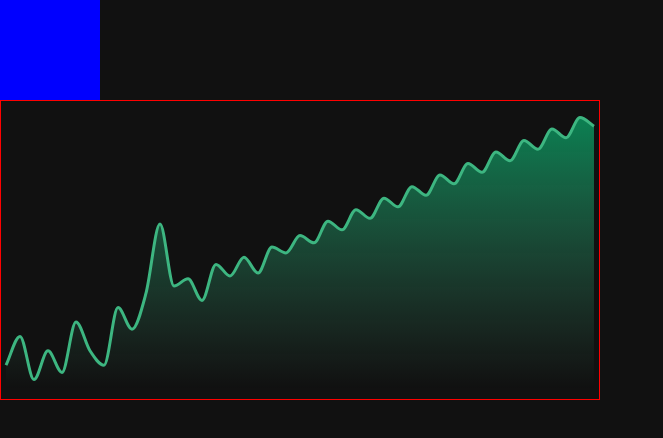
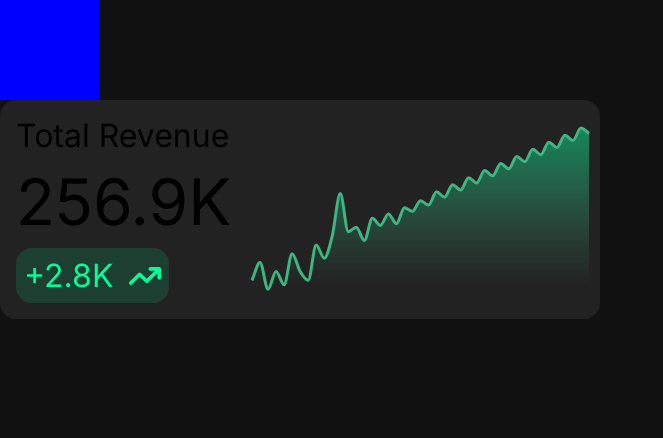
Before and after one commit to bogdanblazhkevych/motion-proto, a Next.js app: page /dashboard in a window 1280 px wide. Shown: the top 438 px of the page, without its empty margins (0-663 px from the left). Built offline with nearby package versions, Linux system fonts and the light colour scheme.

Commit message:
finished revenue module

```diff
--- a/package.json
+++ b/package.json
@@ -20,6 +20,7 @@
     "@types/react-dom": "^18",
     "chart.js": "^4.4.1",
     "react-chartjs-2": "^5.2.0",
+    "react-icons": "^5.0.1",
     "typescript": "^5"
   }
 }
--- a/src/app/components/revenue/revenue.tsx
+++ b/src/app/components/revenue/revenue.tsx
@@ -2,6 +2,8 @@
 
 import { useEffect, useRef, useState } from 'react'
 import { RevenueDataInterface, revenueData } from '../colab/data'
+import { FaArrowTrendUp } from "react-icons/fa6";
+import { FaArrowTrendDown } from "react-icons/fa6";
 import { Line } from 'react-chartjs-2';
 import styles from './styles.module.css'
 import {
@@ -20,6 +22,10 @@ import { Chart } from 'react-chartjs-2'
 
 
 export default function Revenue() {
+    const [gradient, setGradient] = useState<CanvasGradient>()
+    const [borderColor, setBorderColor] = useState<string>()
+    const [metrics, setMetrics] = useState<{change: number, total: number}>({change: 0, total: 0})
+
     const chartRef = useRef<ChartJS>(null);
     ChartJS.register(
         CategoryScale,
@@ -32,25 +38,27 @@ export default function Revenue() {
         Filler
     )
 
-    const [gradient, setGradient] = useState<CanvasGradient>()
-    const [borderColor, setBorderColor] = useState<string>()
 
     useEffect(() => {
+        const metrics = getRevenueDataMetrics();
+        setMetrics(metrics);
+    }, [])
+
+    useEffect(() => {
+
         const chart = chartRef.current;
         if (!chart) return
         const ctx = chart.ctx
         if (!ctx) return
-        const gradient = createGradient(ctx, chart.chartArea.height, revenueData)
+        const gradient = createGradient(ctx, chart.chartArea.height)
         setGradient(gradient)
-        const borderColor = createBorderColor(revenueData);
+        const borderColor = createBorderColor();
         setBorderColor(borderColor)
-    }, [])
+    }, [metrics])
 
-    const createGradient = (ctx: CanvasRenderingContext2D, height: number, data: RevenueDataInterface[]): CanvasGradient => {
-        const dataList = data.map((node) => node.revenue)
-        const change = calculateChange(dataList);
+    const createGradient = (ctx: CanvasRenderingContext2D, height: number): CanvasGradient => {
         var gradient = ctx.createLinearGradient(0, 0, 0, height);
-        if (change > 0) {
+        if (metrics.change > 0) {
             gradient.addColorStop(0, 'rgba(0, 255, 155,0.5)');
             gradient.addColorStop(1, 'rgba(101,214,164,0)');
         } else {
@@ -60,24 +68,43 @@ export default function Revenue() {
         return gradient
     }
 
-    const createBorderColor = (data: RevenueDataInterface[]): string => {
-        const dataList = data.map((node) => node.revenue)
-        const change = calculateChange(dataList);
-        if (change > 0) {
+    const createBorderColor = (): string => {
+        if (metrics.change > 0) {
             return 'rgb(61,182,129)'
         } else {
             return 'rgb(229,82,100)'
         }
     }
 
-    const calculateChange = (data: number[]) => {
-        return data.reduce((total, current, index, array) => {
+    const calculateArrayMetrics = (data: number[]): {
+        change: number,
+        total: number
+    } => {
+        return data.reduce((prev, current, index, array) => {
             if (current > array[index - 1]) {
-                return total + current
+                return {
+                    change: prev.change + current,
+                    total: prev.total + current
+                }
             } else {
-                return total - current
+                return {
+                    change: prev.change - current,
+                    total: prev.total + current
+                }
             }
-        })
+        }, {change: data[0], total: data[0]})
+    }
+
+    const getRevenueDataMetrics = () => {
+        const dataList = revenueData.map((node) => node.revenue)
+        return calculateArrayMetrics(dataList);
+    }
+
+    const inCurrency = (number: number) => {
+        return Intl.NumberFormat('en-US', {
+            notation: "compact",
+            maximumFractionDigits: 1
+        }).format(number);
     }
 
     const data = {
@@ -119,7 +146,26 @@ export default function Revenue() {
 
     return (
         <div className={styles.revenuewrapper}>
-            <Chart ref={chartRef} type='line' data={data} options={options} />
+            <div className={styles.headingwrapper}>
+                <div className={styles.title}>
+                    Total Revenue
+                </div>
+                <div className={styles.headingmetric}>
+                    {inCurrency(metrics.total)}
+                </div>
+                <div className={styles.changewidget} data-direction={metrics.change > 0 ? "up" : "down"}>
+                    <div className={styles.widgetmetric}>
+                        {metrics.change > 0 && "+"}
+                        {inCurrency(metrics.change)}
+                    </div>
+                    <div className={styles.widgetarrow}>
+                        {metrics.change > 0 ? <FaArrowTrendUp /> : <FaArrowTrendDown />}
+                    </div>
+                </div>
+            </div>
+            <div className={styles.chartwrapper}>
+                <Chart ref={chartRef} type='line' data={data} options={options} />
+            </div>
         </div>
     )
 }
--- a/src/app/components/revenue/styles.module.css
+++ b/src/app/components/revenue/styles.module.css
@@ -1,11 +1,59 @@
 .revenuewrapper{
+    /* border: 1px solid red; */
     width: 600px;
-    height: 300px;
-    border: 1px solid red;
+    height: fit-content;
+    display: flex;
+    padding: 16px;
+    border-radius: 16px;
+    gap: 1rem;
+    background-color: #222222;
 }
 
-/* .revenuewrapper canvas {
-    width: 600px;
-    height: 200px;
-    object-fit: contain;
-} */
+.chartwrapper{
+    /* border: 1px solid red; */
+    flex: 1
+}
+
+.headingwrapper{
+    /* border: 1px solid red; */
+    display: flex;
+    flex-direction: column;
+    gap: 0.5rem;
+}
+
+
+
+.changewidget{
+    /* border: 1px solid red; */
+    display: flex;
+    width: fit-content;
+    font-size: 2rem;
+    padding: 8px;
+    border-radius: 16px;
+    gap: 1rem
+    /* background-color: #2A2A2A; */
+}
+
+.changewidget[data-direction="up"] {
+    color: rgb(0, 255, 153);
+    background-color: rgba(0, 255, 153, 0.135);
+}
+
+.changewidget[data-direction="down"] {
+    color: rgb(255, 0, 32);
+    background-color: rgba(255, 0, 32, 0.135);
+}
+
+.widgetarrow{
+    /* border: 1px solid red; */
+    display: grid;
+    place-items: center;
+}
+
+.title{
+    font-size: 2rem;
+    white-space: no-wrap;
+}
+.headingmetric{
+    font-size: 4rem;
+}
```
Also changed, not shown: 1 other file (tests, documents, lock files or other folders).
